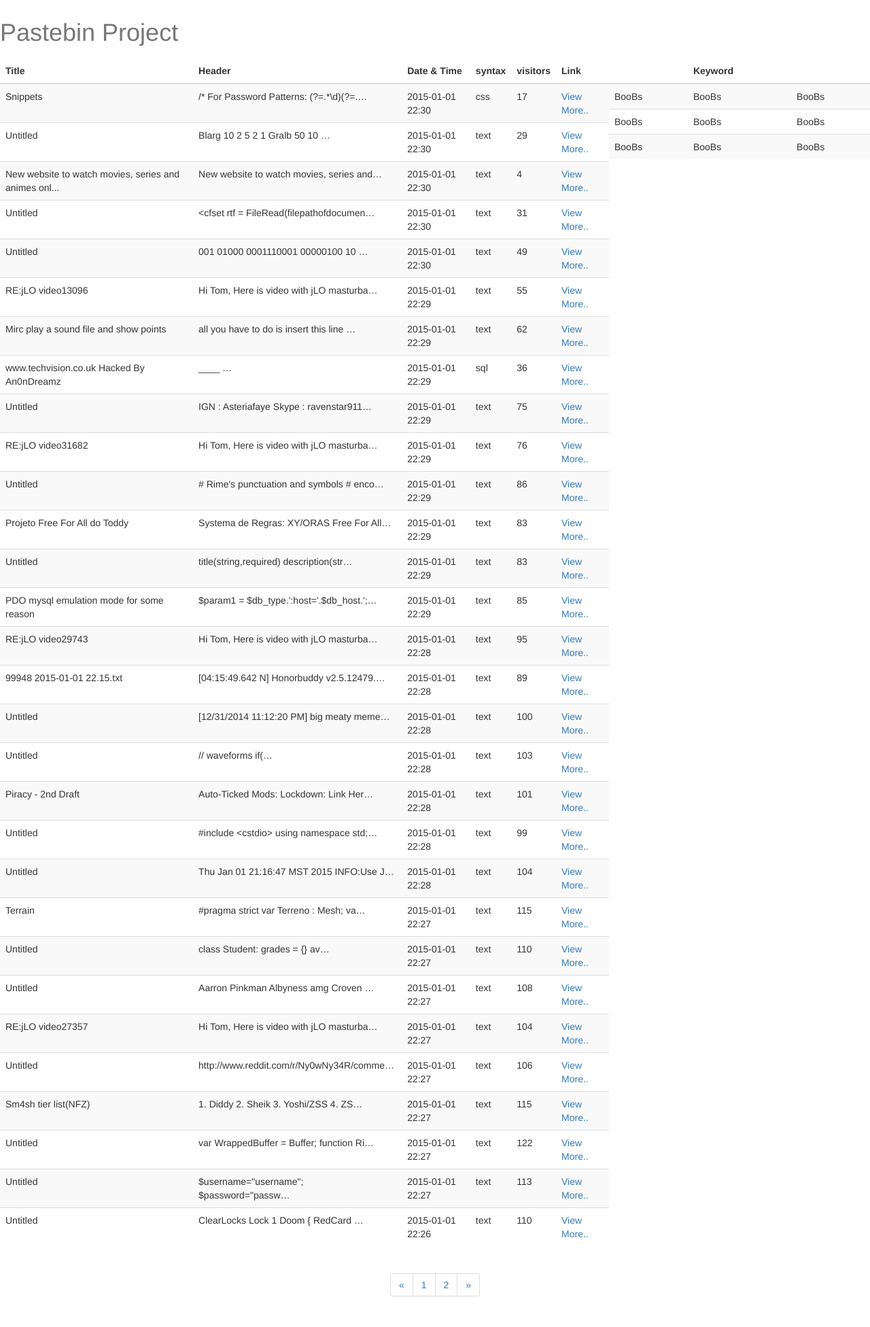
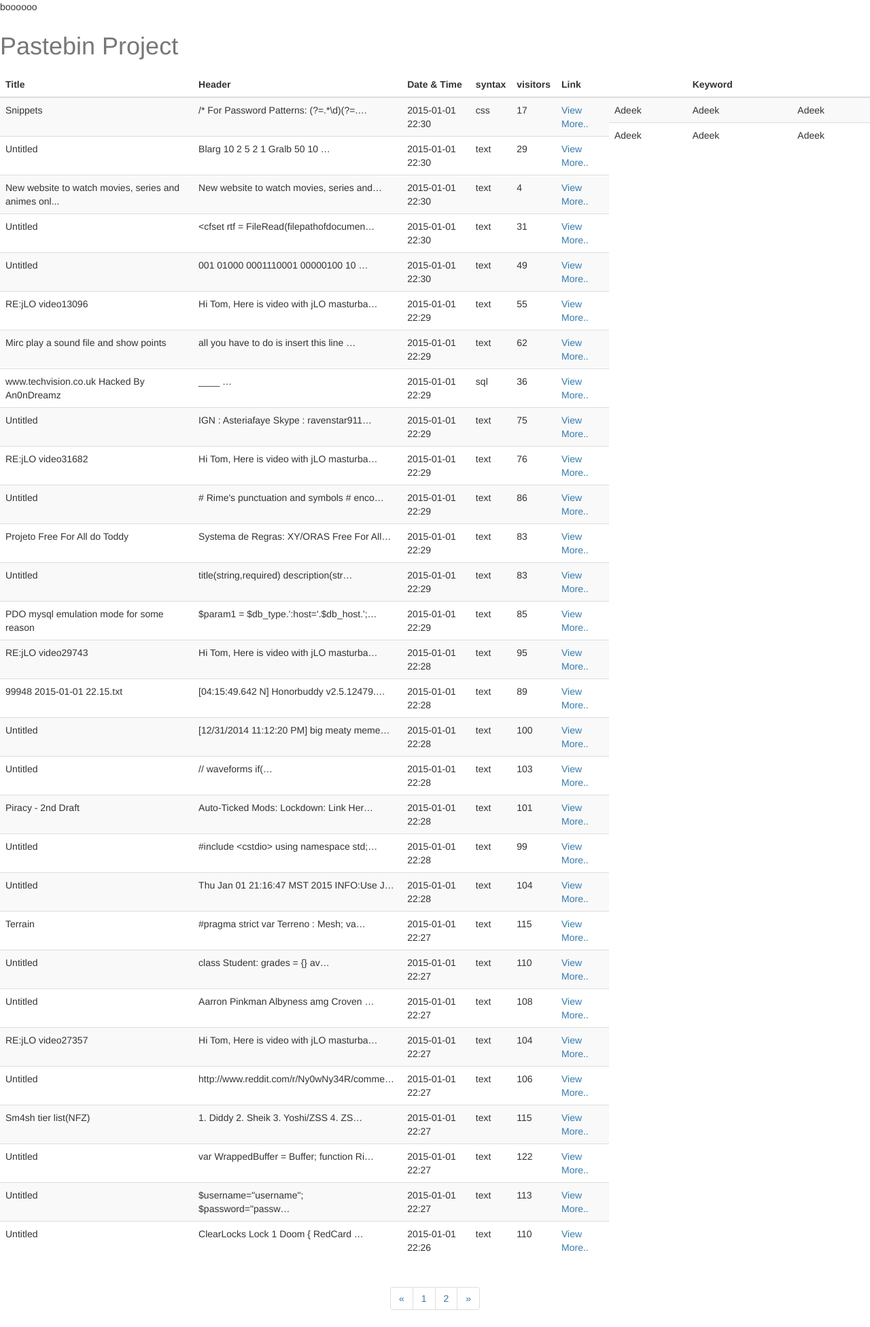
Before and after one commit to the-st0rm/pasteDigest, a Django app: page /home in a window 1280 px wide. Shown: the whole page at 68% size. Before the commit the page ends 1907 px from the top, so only its background shows below. Run offline with Django 3.2, Linux system fonts and the light colour scheme; data comes from the database, SQL or seed files in the repository; some libraries are stand-ins or nearby versions.

Commit message:
main.html Change BooBs with Adeek ya Mos3ad

```diff
--- a/templates/main.html
+++ b/templates/main.html
@@ -14,7 +14,7 @@
       <tr>
          <td width=70%></td>
          <td width=30%, align="center"></td>
-      </tr>
+      </tr>boooooo
    <tbody>
       <tr>
 	  <td  valign="top">
@@ -58,22 +58,18 @@
 		</thead>
 		<tbody>
 			<tr>
-				 <td>BooBs</td>
-				 <td>BooBs</td>
-				 <td>BooBs</td>
+				 <td>Adeek</td>
+				 <td>Adeek</td>
+				 <td>Adeek</td>
 
 			</tr>
 			<tr>
-				 <td>BooBs</td>
-				 <td>BooBs</td>
-				 <td>BooBs</td>
+				 <td>Adeek</td>
+				 <td>Adeek</td>
+				 <td>Adeek</td>
 
 			</tr>
 			<tr>
-				 <td>BooBs</td>
-				 <td>BooBs</td>
-				 <td>BooBs</td>
-			</tr>
 
 		</tbody>
 		</table>
```
